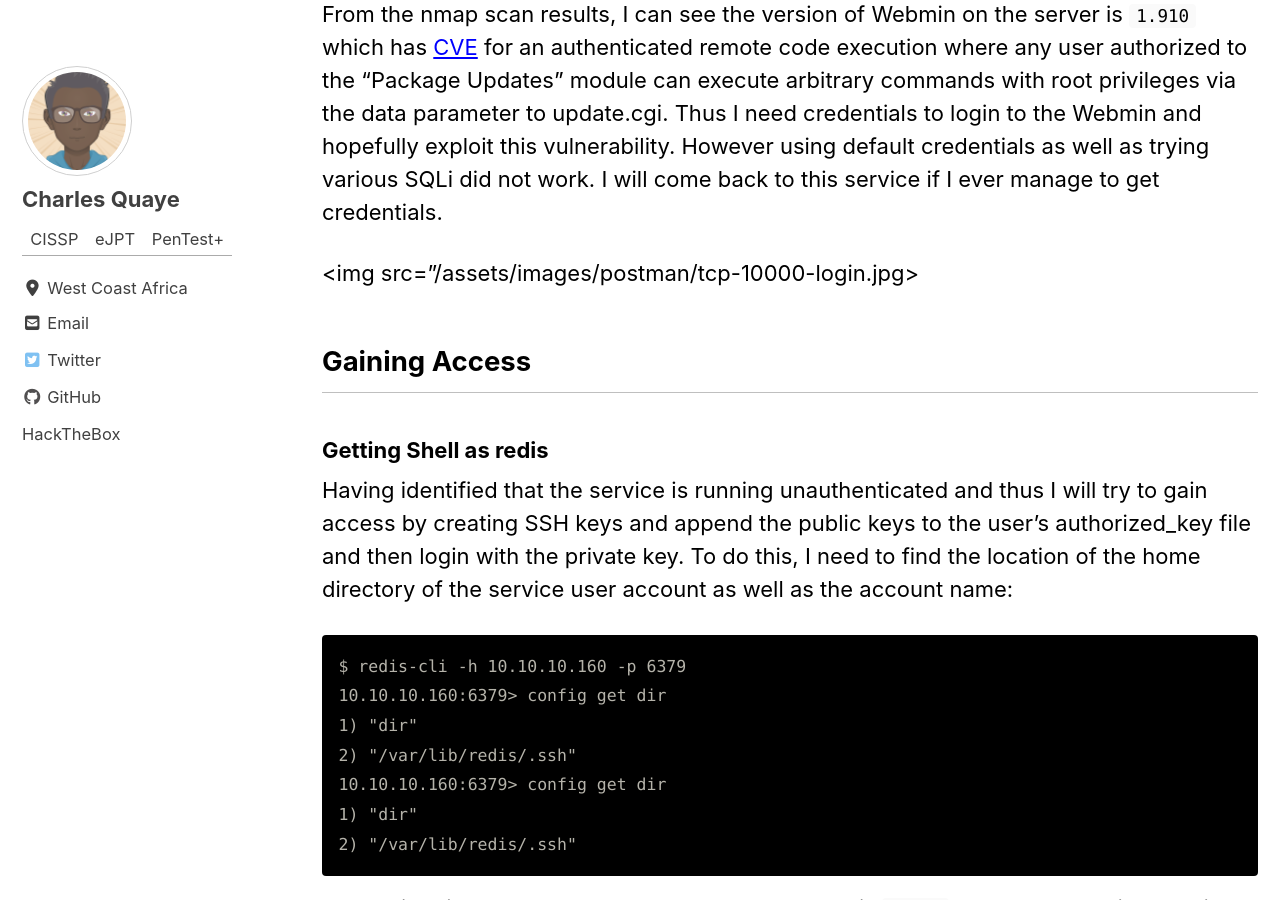
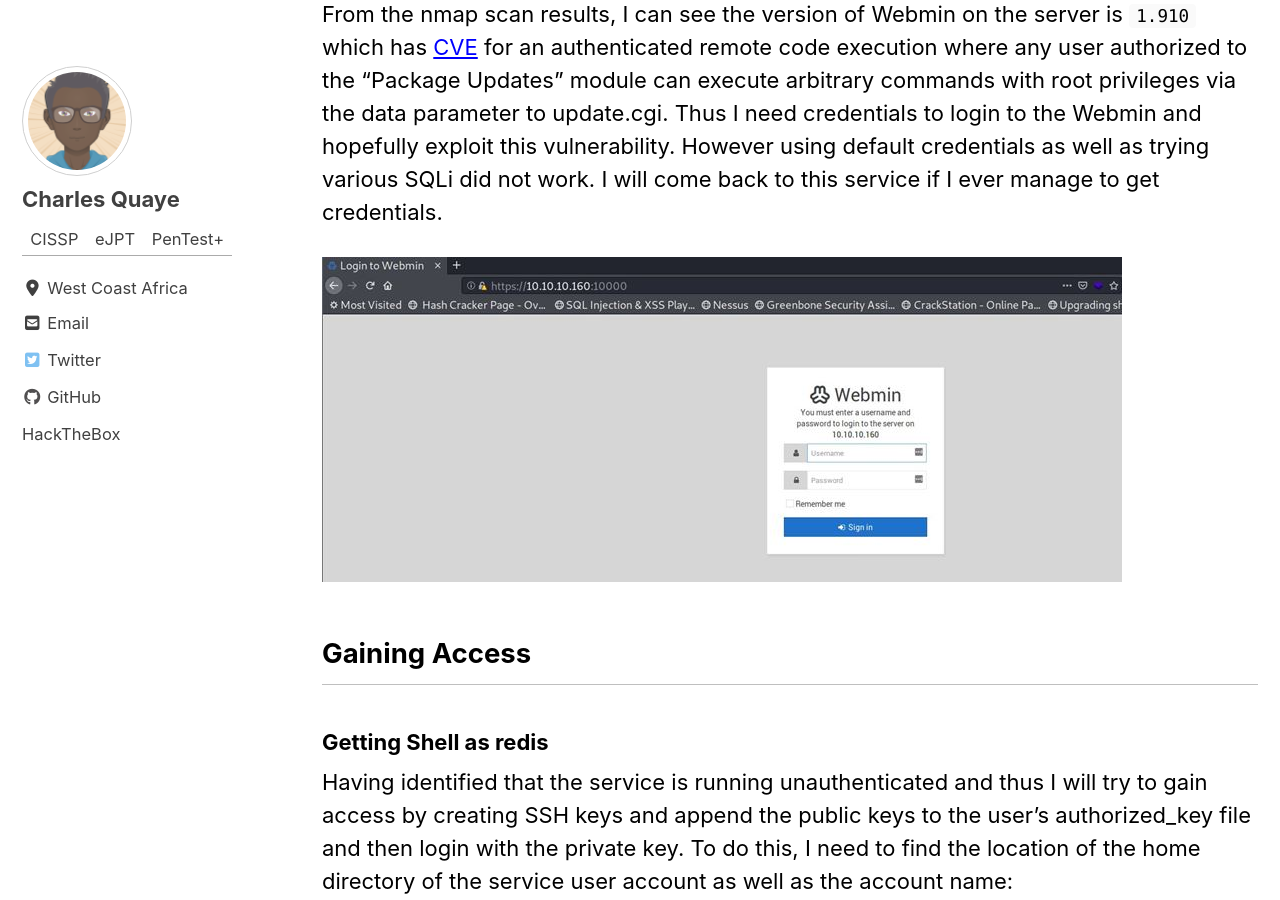
Before and after one commit to ricobandy/ricobandy.github.io, a Jekyll site: the page built from _posts/2020-03-13-Postman-HTB.md, in a window 1280 px wide and 900 px high, scrolled down 6009 px. Built offline with Jekyll 4.4.1, drawn with Linux system fonts in a browser that asks for light colours; cached includes are drawn as plain includes; nearby versions of some CDN libraries.

Commit message:
images update

```diff
--- a/_posts/2020-03-13-Postman-HTB.md
+++ b/_posts/2020-03-13-Postman-HTB.md
@@ -171,7 +171,7 @@ Navigating to the web page served at `http://10.10.10.16`redirects to an https p
 
 From the nmap scan results, I can see the version of Webmin on the server is `1.910` which has [CVE](https://nvd.nist.gov/vuln/detail/CVE-2019-12840) for an authenticated remote code execution where any user authorized to the "Package Updates" module can execute arbitrary commands with root privileges via the data parameter to update.cgi. Thus I need credentials to login to the Webmin and hopefully exploit this vulnerability. However using default credentials as well as trying various SQLi did not work. I will come back to this service if I ever manage to get credentials.
 
-<img src="/assets/images/postman/tcp-10000-login.jpg>
+<img src="/assets/images/postman/tcp-10000-login.jpg">
 
 ## Gaining Access
 
```
